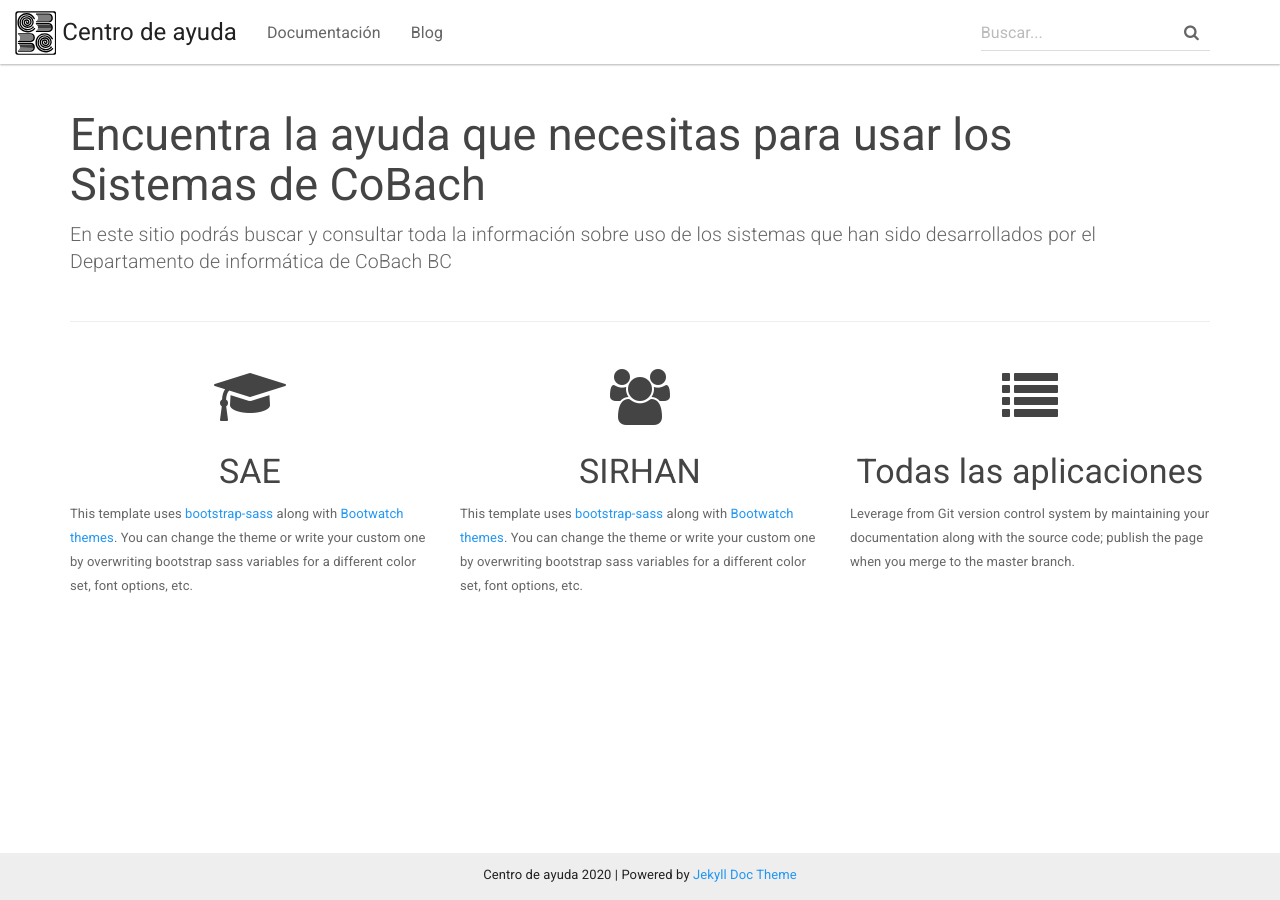
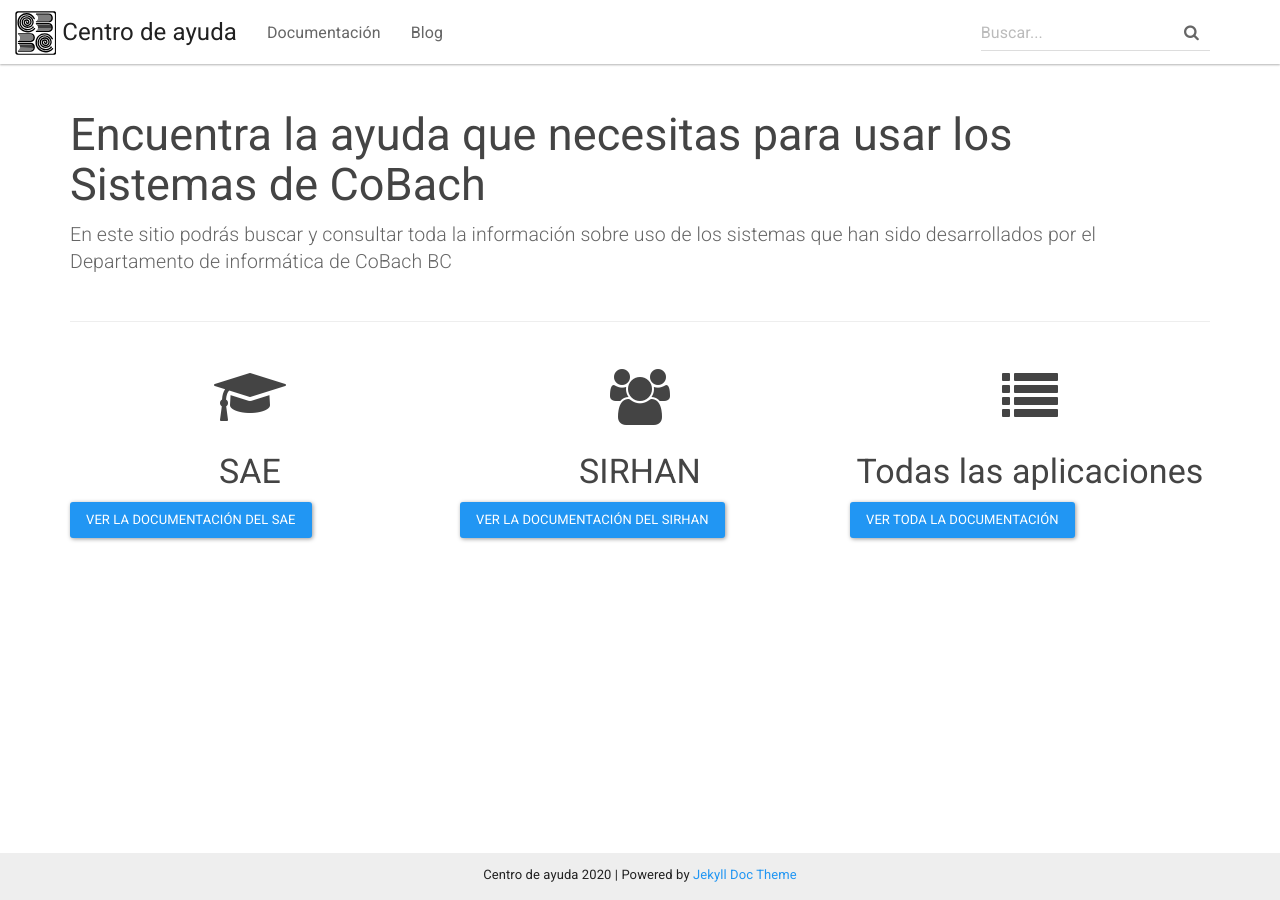
Before and after one commit to CoBachBC/centrodeayuda, a Jekyll site: the page built from docs/index.html, in a window 1280 px wide. Built offline with Jekyll 4.4.1, drawn with Linux system fonts in a browser that asks for light colours.

Commit message:
Update index.html

```diff
--- a/docs/index.html
+++ b/docs/index.html
@@ -14,20 +14,17 @@
         <div class="col-sm-4">
             <h1 class="text-center"><i class="fa fa-graduation-cap" aria-hidden="true"></i></h1>
             <h3 class="text-center">SAE</h3>
-            <p>This template uses <a href="https://github.com/twbs/bootstrap-sass">bootstrap-sass</a> along with <a href="https://bootswatch.com/">Bootwatch themes</a>.
-            You can change the theme or write your custom one by overwriting bootstrap sass variables for a different color set, font options, etc.</p>
+            <button type="button" class="btn btn-primary">Ver la documentación del SAE</button>
         </div>
         <div class="col-sm-4">
             <h1 class="text-center"><i class="fa fa-users" aria-hidden="true"></i></h1>
             <h3 class="text-center">SIRHAN</h3>
-            <p>This template uses <a href="https://github.com/twbs/bootstrap-sass">bootstrap-sass</a> along with <a href="https://bootswatch.com/">Bootwatch themes</a>.
-            You can change the theme or write your custom one by overwriting bootstrap sass variables for a different color set, font options, etc.</p>
+            <button type="button" class="btn btn-primary">Ver la documentación del SIRHAN</button>
         </div>
         <div class="col-sm-4">
             <h1 class="text-center"><i class="fa fa-list" aria-hidden="true"></i></h1>
             <h3 class="text-center">Todas las aplicaciones</h3>
-            <p>Leverage from Git version control system by
-              maintaining your documentation along with the source code; publish the page when you merge to the master branch.</p>
+            <button type="button" class="btn btn-primary">Ver toda la documentación</button>
         </div>
     </div>
 </div>
```
